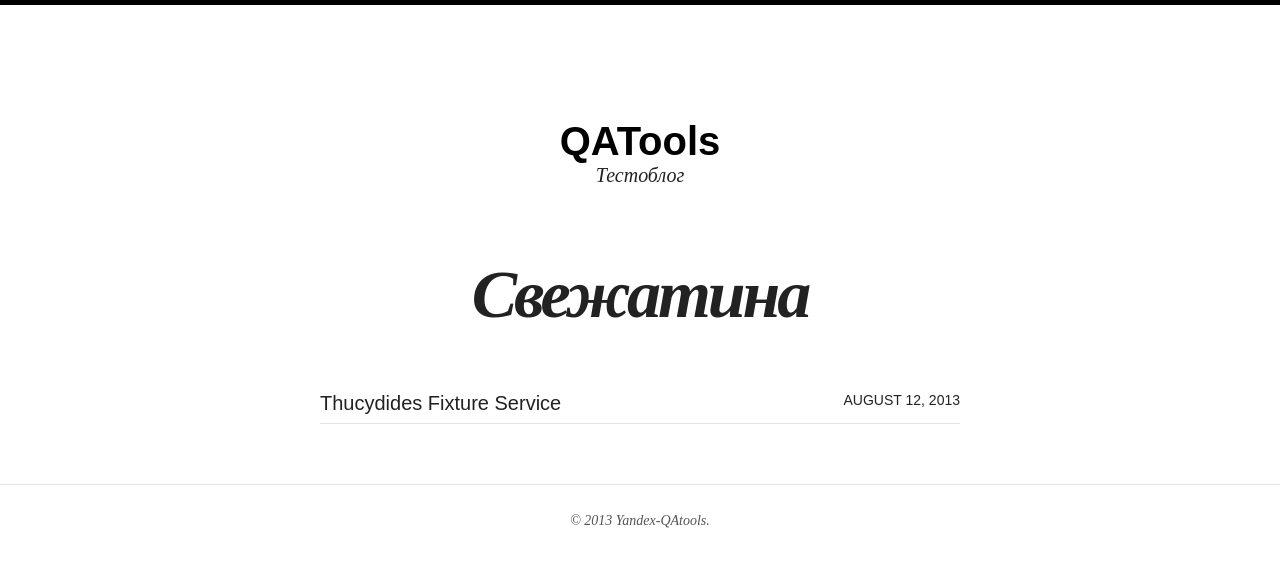
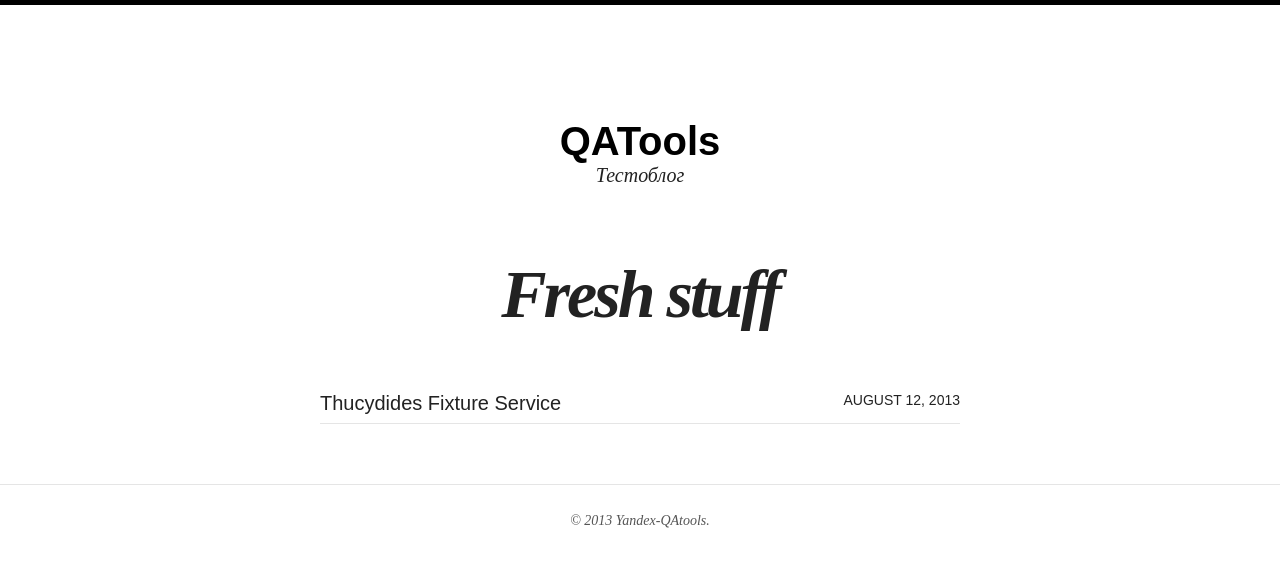
Before and after one commit to yandex-qatools/yandex-qatools.github.io, a Jekyll site: the page built from index.html, in a window 1280 px wide. Shown: the top 567 px of the page. Built offline with Jekyll 4.4.1, drawn with Linux system fonts in a browser that asks for light colours; nearby versions of some CDN libraries.

```diff
--- a/_config.yml
+++ b/_config.yml
@@ -1,16 +1,16 @@
 title:            QATools
 description:      Тестоблог
-#logo:             site-logo.png
-disqus_shortname:
+#logo:            site-logo.png
+disqus_shortname: qa-tools-blog
 #Comment out url when working locally to resolve base urls correctly
-url:
+url: http://blog.qatools.ru
 baseurl: /
 
 # Owner/author information
 owner:
   name:           Yandex-QAtools
   avatar:         https://secure.gravatar.com/avatar/d23e8fc3ea09ca898f340728eaf30e98?s=200&d=https://a248.e.akamai.net/assets.github.com%2Fimages%2Fgravatars%2Fgravatar-org-420.png
-  email:          lanwen+blog@yandex.ru
+  email:          qa-tools@yandex-team.ru
   # Social networking links used in footer. Update and remove as you like.
   twitter: qatools
   facebook:
@@ -32,13 +32,14 @@ bing_verify:
 # For external links add external: true
 links:
   - title: QATools
-    url: /about
-  - title: Статьи
+    url: http://qatools.ru
+    external: true
+  - title: Articles
     url: /articles
 
 # http://en.wikipedia.org/wiki/List_of_tz_database_time_zones
 timezone:    Europe/Moscow
-future:      true
+future:      false
 pygments:    true
 markdown:    kramdown
 
--- a/_includes/head.html
+++ b/_includes/head.html
@@ -44,10 +44,10 @@
 <!-- 32x32 -->
 <link rel="shortcut icon" href="{{ site.url }}/favicon.png">
 <!-- 57x57 (precomposed) for iPhone 3GS, pre-2011 iPod Touch and older Android devices -->
-<link rel="apple-touch-icon-precomposed" href="{{ site.url }}/images/apple-touch-icon-precomposed.png">
+<link rel="apple-touch-icon-precomposed" href="{{ site.url }}/images/site-logo.png">
 <!-- 72x72 (precomposed) for 1st generation iPad, iPad 2 and iPad mini -->
-<link rel="apple-touch-icon-precomposed" sizes="72x72" href="{{ site.url }}/images/apple-touch-icon-72x72-precomposed.png">
+<link rel="apple-touch-icon-precomposed" sizes="72x72" href="{{ site.url }}/images/site-logo.png">
 <!-- 114x114 (precomposed) for iPhone 4, 4S, 5 and post-2011 iPod Touch -->
-<link rel="apple-touch-icon-precomposed" sizes="114x114" href="{{ site.url }}/images/apple-touch-icon-114x114-precomposed.png">
+<link rel="apple-touch-icon-precomposed" sizes="114x114" href="{{ site.url }}/images/site-logo.png">
 <!-- 144x144 (precomposed) for iPad 3rd and 4th generation -->
-<link rel="apple-touch-icon-precomposed" sizes="144x144" href="{{ site.url }}/images/apple-touch-icon-144x144-precomposed.png">
+<link rel="apple-touch-icon-precomposed" sizes="144x144" href="{{ site.url }}/images/site-logo.png">
--- a/index.html
+++ b/index.html
@@ -1,8 +1,8 @@
 ---
 layout: page
-title: Свежатина
-description: "A simple and clean responsive Jekyll theme for words and photos."
-tags: [Jekyll, theme, themes, responsive, blog, minimalism]
+title: Fresh stuff
+description: "Тестоблог тестировщиков, топ свеженьких статей"
+tags: [qatools, yandex-qatools blog, testing]
 ---
 
 <ul class="post-list">
```
Also changed, not shown: _posts/2013-08-11-thucydides-fixture-service.md (+1 -0 lines), about.md (deleted, +0 -10 lines), README.md, favicon.ico, favicon.png, images/3953273590_704e3899d5_m.jpg (deleted), images/apple-touch-icon-114x114-precomposed.png (deleted), images/apple-touch-icon-144x144-precomposed.png (deleted), images/apple-touch-icon-72x72-precomposed.png (deleted), images/apple-touch-icon-precomposed.png (deleted), images/site-logo.png, images/so-simple-sample-image-1.jpg (deleted), images/so-simple-sample-image-2.jpg (deleted), images/so-simple-sample-image-3.jpg (deleted), 3 more files.
